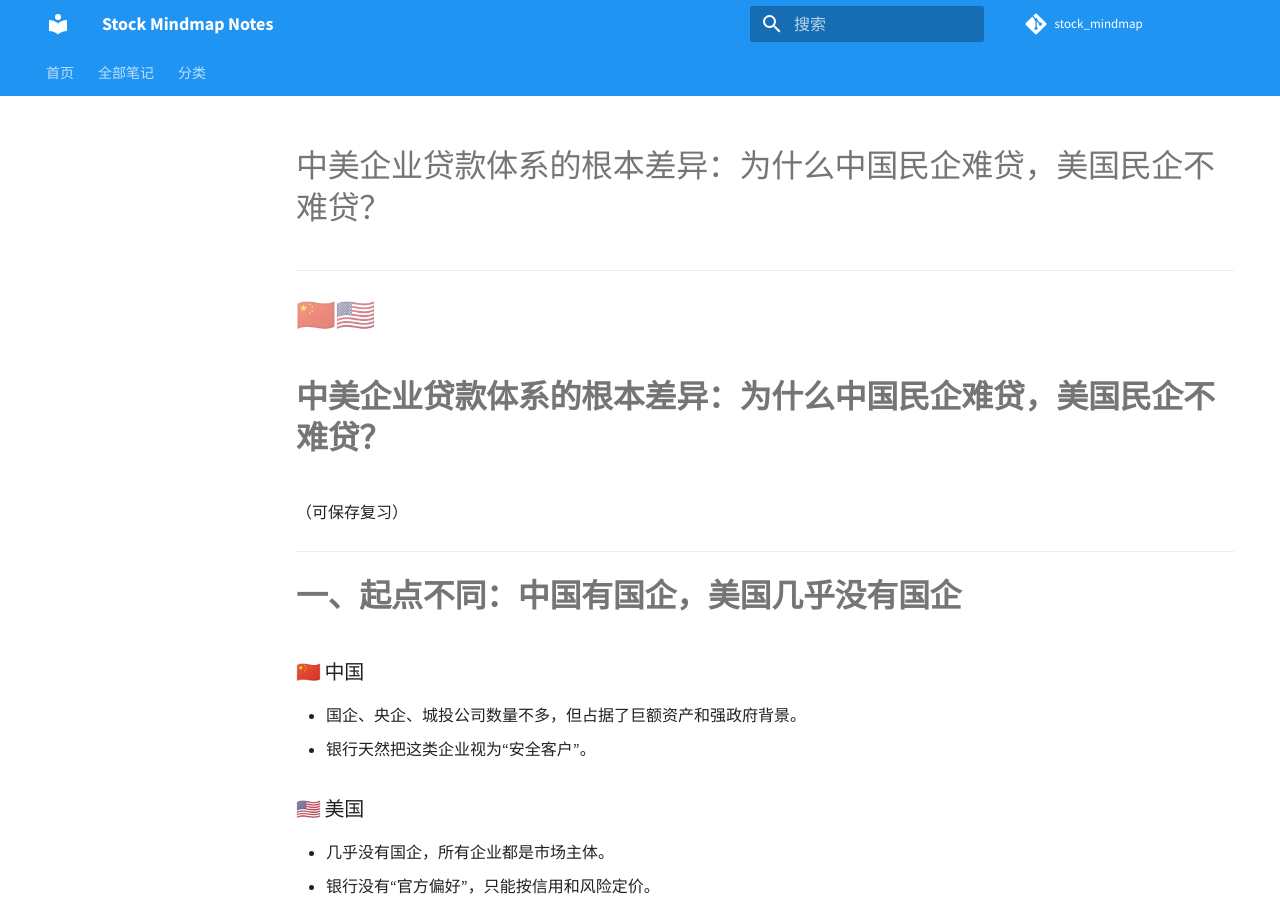
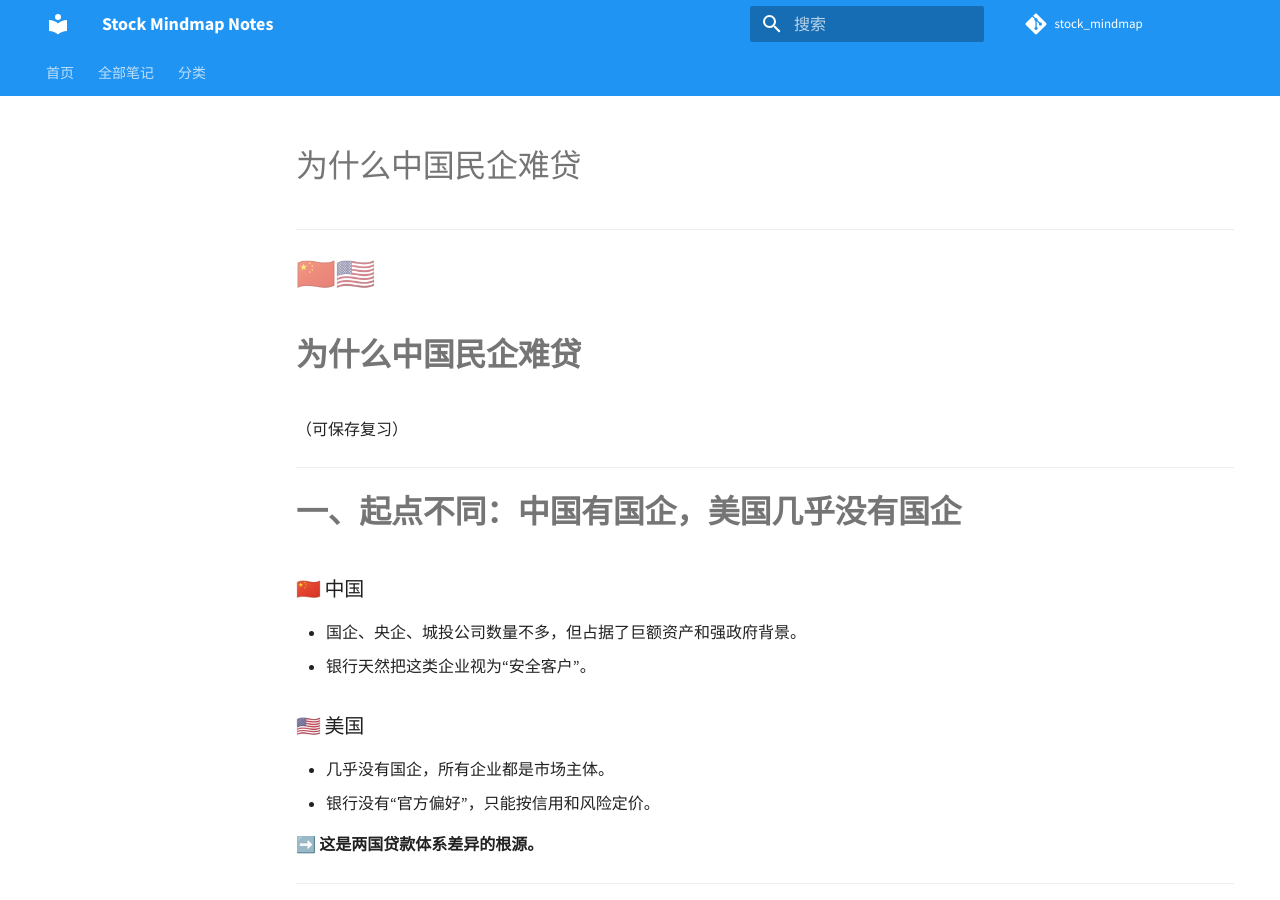
Before and after one commit to hjyssg/stock_mindmap, an MkDocs documentation site: the page built from notes/china/为什么中国民企难贷.md, in a window 1280 px wide and 900 px high. Built offline with MkDocs 1.6.1 and Material for MkDocs 9.7.7, drawn with Linux system fonts in a browser that asks for light colours; comment, search, counter and statistics services are not loaded.

Commit message:
调整民企贷款笔记分类与标题

```diff
--- a/notes/economy/中美企业贷款体系的根本差异：为什么中国民企难贷，美国民企不难贷？.md
+++ b/notes/china/为什么中国民企难贷.md
@@ -1,10 +1,10 @@
-# 中美企业贷款体系的根本差异：为什么中国民企难贷，美国民企不难贷？
+# 为什么中国民企难贷
 
 ---
 
 # 🇨🇳🇺🇸
 
-# **中美企业贷款体系的根本差异：为什么中国民企难贷，美国民企不难贷？**
+# **为什么中国民企难贷**
 
 （可保存复习）
 
```
Also changed, not shown: notes/all-notes.md (+1 -1 lines), notes/china/index.md (+1 -0 lines), notes/economy/index.md (+0 -1 lines).
